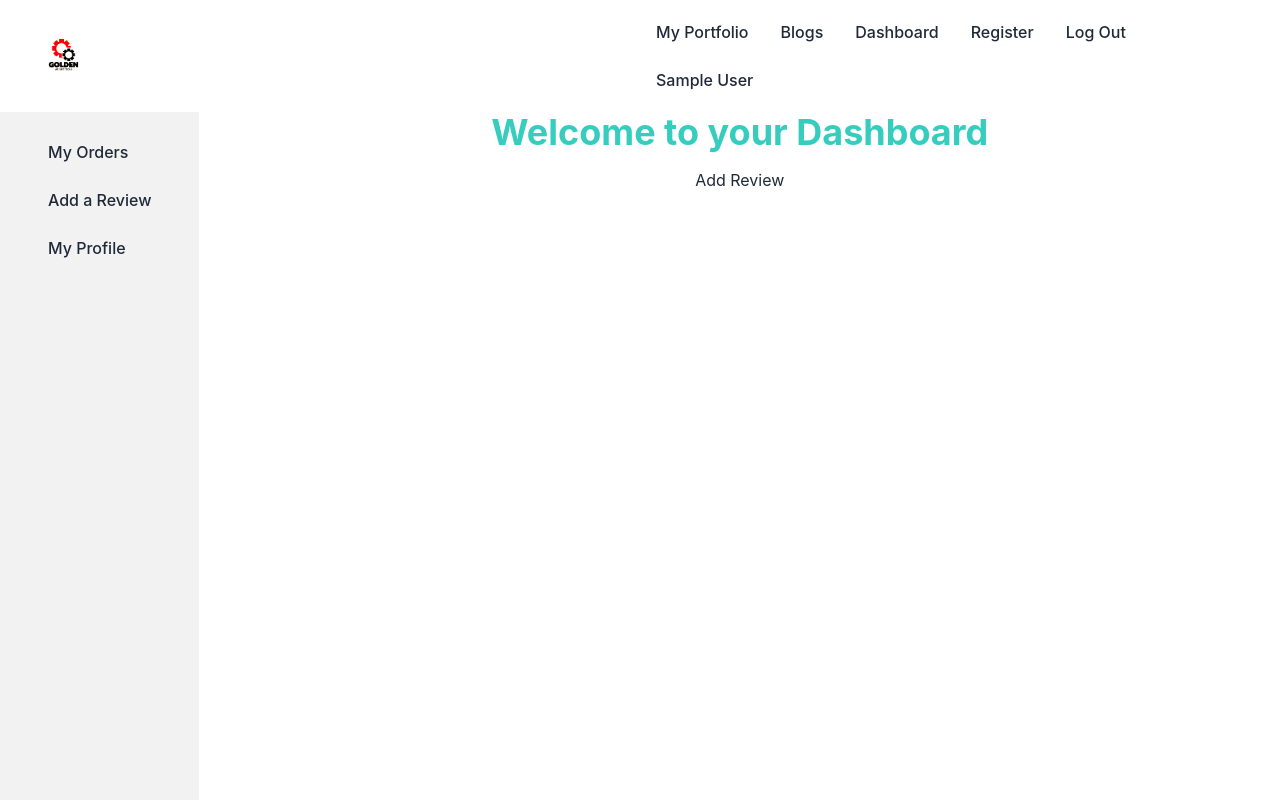
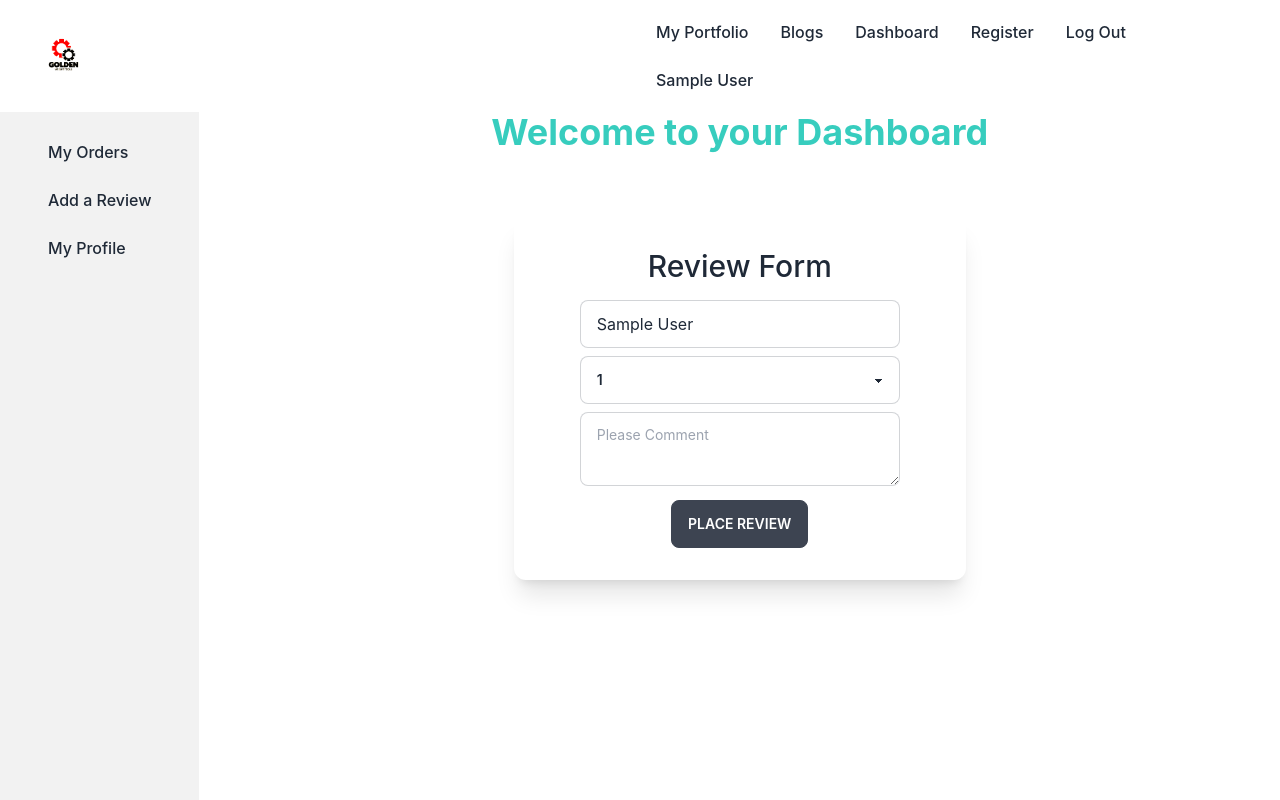
Before and after one commit to mobashirul-alam/manufacturer-website-client-side-mobashirul-alam-p, a React (Create React App) app: page /dashboard/addReview in a window 1280 px wide. Shown: the top 800 px of the page. Built offline with nearby package versions, Linux system fonts and the light colour scheme; no server answers; sample sign-in values are in the browser's storage.

Commit message:
reviews added and loaded in home

```diff
--- a/src/Pages/Dashboard/AddReview.js
+++ b/src/Pages/Dashboard/AddReview.js
@@ -1,9 +1,53 @@
 import React from 'react';
+import { useAuthState } from 'react-firebase-hooks/auth';
+import { useForm } from 'react-hook-form';
+import { toast } from 'react-toastify';
+import auth from '../../firebase.init';
+import Loading from '../Shared/Loading';
 
 const AddReview = () => {
+    const [user, loading] = useAuthState(auth);
+    const { register, handleSubmit, reset } = useForm();
+
+    const onSubmit = data => {
+        console.log(data)
+        fetch('http://localhost:5000/reviews', {
+            method: 'POST',
+            headers: {
+                'content-type': 'application/json'
+            },
+            body: JSON.stringify(data)
+        })
+            .then(res => res.json())
+            .then(result => {
+                if (result) {
+                    toast('Thank you for your significant Review');
+                    reset();
+                }
+            })
+    };
+
+    if (loading) {
+        return <Loading></Loading>;
+    }
+
     return (
-        <div>
-            <h1>Add Review</h1>
+        <div className='text-center shadow-xl p-8 rounded-xl md:mt-12'>
+            <h1 className='text-center text-3xl font-medium mb-4'>Review Form</h1>
+            <form onSubmit={handleSubmit(onSubmit)}>
+                <input type="text" placeholder="User Name" value={user.displayName} class="input input-bordered w-80 mb-2" required {...register("userName")} />
+                <select class="select select-bordered w-full max-w-xs mb-2" required {...register("rating")}>
+                    <option value="1">1</option>
+                    <option value="2">2</option>
+                    <option value="3">3</option>
+                    <option value="4">4</option>
+                    <option value="5">5</option>
+                </select>
+                <br />
+                <textarea class="textarea textarea-bordered w-80" placeholder="Please Comment" required {...register("comment")}></textarea>
+                <br />
+                <input type="submit" value='Place Review' className='btn mt-2' />
+            </form>
         </div>
     );
 };
--- a/src/Pages/Home/Reviews.js
+++ b/src/Pages/Home/Reviews.js
@@ -1,9 +1,32 @@
-import React from 'react';
+import React, { useEffect, useState } from 'react';
 
 const Reviews = () => {
+    const [reviews, setReviews] = useState([]);
+
+    useEffect(() => {
+        fetch('http://localhost:5000/reviews')
+            .then(res => res.json())
+            .then(data => setReviews(data))
+    }, [])
     return (
         <div>
-            <h1 className='text-center text-5xl my-12'>Customers Talk ...</h1>
+            <h1 className='text-center text-5xl mt-20'>Customers Talk ...</h1>
+            <hr className='border border-accent w-4/5 lg:w-1/2 mx-auto mt-6 mb-8' />
+            <div className='flex flex-wrap justify-center gap-10'>
+                {
+                    reviews.map(r => <>
+                        <div class="card w-96 bg-base-100 shadow-2xl">
+                            <div class="card-body mx-auto">
+                                <h2 class="card-title text-green-700">{r.userName}</h2>
+                                <hr />
+                                <h2 class="card-title text-primary  text-base font-bold">Rating : {r.rating}</h2>
+                                <hr />
+                                <p>{r.comment}</p>
+                            </div>
+                        </div>
+                    </>)
+                }
+            </div>
         </div>
     );
 };
```
